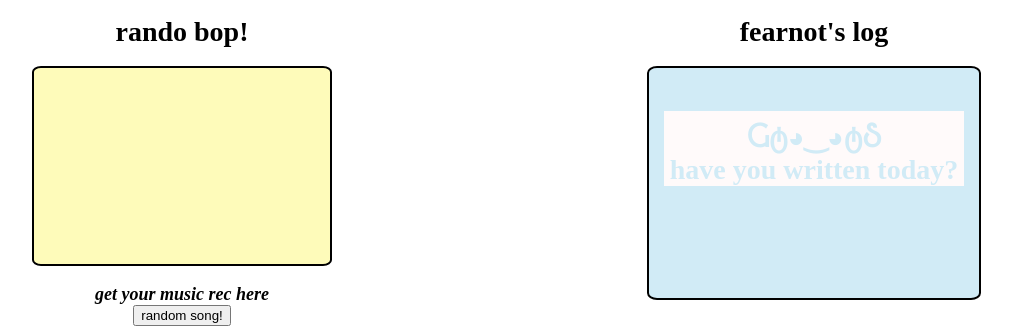
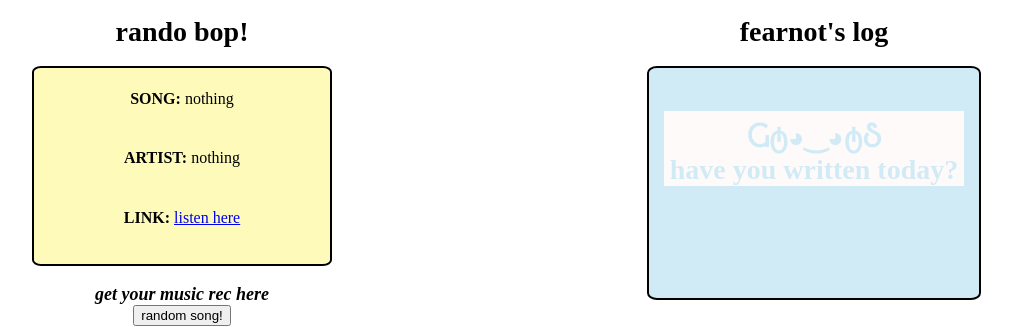
Before and after one commit to crischoo8/Meverse, a React (Vite) app: page / in a window 1280 px wide. Shown: the part 207-534 px from the top of the page, without its empty margins (142-1154 px from the left). Built offline with nearby package versions, Linux system fonts and the light colour scheme; no server answers.

Commit message:
able to display fetched songs without app crashing by using conditional rendering

```diff
--- a/src/components/Music Status/MusicStatus.jsx
+++ b/src/components/Music Status/MusicStatus.jsx
@@ -3,9 +3,12 @@ import { useState, useEffect } from 'react';
 
 export default function MusicStatus() {
     const [music, setMusic] = useState({});
-    const handleRefresh = function(event) {
-        event.preventDefault();
-     }
+    let gotMusic = false;
+    const status = 'nothing';
+    // const handleRefresh = function(event) {
+    //     event.preventDefault();
+    //  }
+
     const addMusic = async function(event) {
         event.preventDefault();
         const url = 'https://k-pop.p.rapidapi.com/songs/random';
@@ -22,8 +25,8 @@ export default function MusicStatus() {
         const result = await response.json();
         console.log(result);
         setMusic(result);
-
-        console.log(music);
+        gotMusic = true;
+        console.log(gotMusic);
     }
     return(
         <>
@@ -34,19 +37,20 @@ export default function MusicStatus() {
             <tbody>
             <tr>
                 <td>
-                {/* <strong>SONG:</strong> {music.data[0].['Song Name']} */}
-                {JSON.stringify(music.data)}
+                <strong>SONG:</strong> {(Object.keys(music).length === 0)? status :  music.data[0]?.["Song Name"]}
+                {/* {JSON.stringify(music.data?.[0])} */}
+                {/* {JSON.stringify(Object.keys(music).length === 0)} */}
                 </td>
             </tr>
 
             <tr>
                 <td>
-                {/* <strong>ARTIST:</strong> {music.data[0]?.Artist} */}
+                <strong>ARTIST:</strong> {(Object.keys(music).length === 0)? status : music.data[0]?.Artist}
                 </td>
             </tr>
             <tr>
                 <td>
-                {/* <strong>LINK:</strong> <a href={music.data[0]?.Video} target="_blank">listen here</a> */}
+                <strong>LINK:</strong> <a href={(Object.keys(music).length === 0)? status : music.data[0]?.Video} target="_blank">listen here</a>
                 </td>
             </tr>
             </tbody>
```
